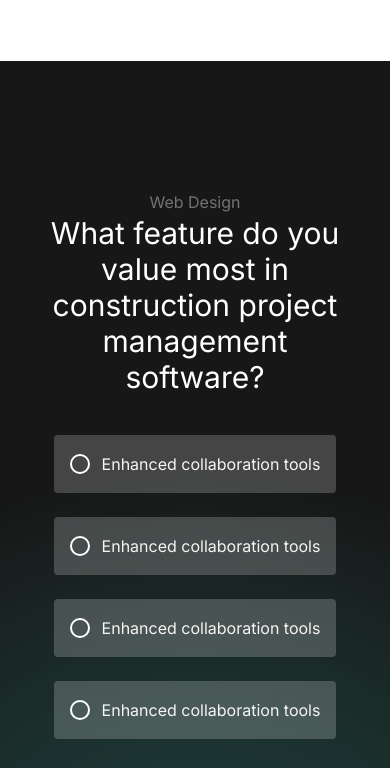
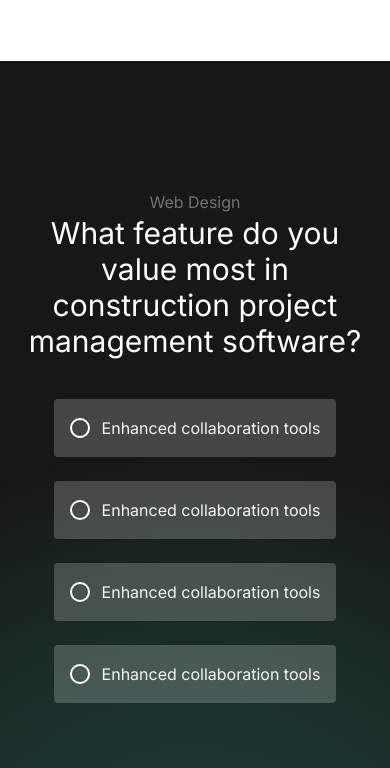
Before and after one commit to Atimscreative/Morero, a website built with Vite: page index.html in a window 390 px wide. Shown: the part 4136-4904 px from the top of the page. Built offline with nearby package versions, Linux system fonts and the light colour scheme; files whose address does not match are found by name.

Commit message:
Polling chnages

```diff
--- a/index.html
+++ b/index.html
@@ -721,7 +721,7 @@
       <!-- POLLING -->
       <section
         id="sign-up"
-        class="relative isolate overflow-hidden bg-neutral-900 px-6 py-16 sm:px-16 md:py-24 lg:flex lg:gap-x-20 lg:px-24 lg:py-0"
+        class="relative isolate overflow-hidden bg-neutral-900  py-16 sm:px-16 md:py-24 lg:flex lg:gap-x-20 lg:px-24 lg:py-0"
       >
         <!-- GLOW CIRCLE -->
         <svg
```
